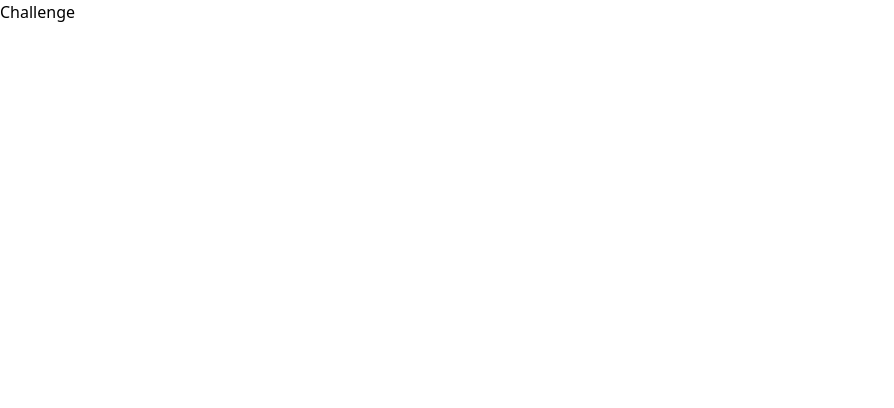
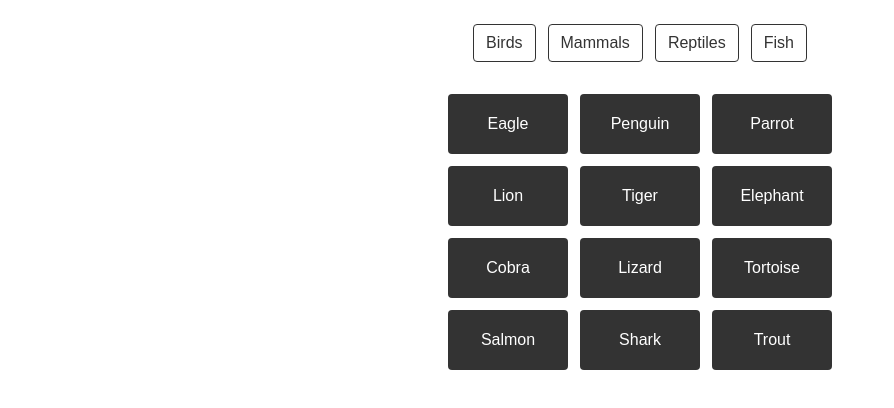
Before and after one commit to themodernmonk7/frontend-challenges, a React (Vite) app: page / in a window 1280 px wide. Shown: the top 408 px of the page, without its empty margins (0-894 px from the left). Built offline with nearby package versions, Linux system fonts and the light colour scheme.

Commit message:
task completed

```diff
--- a/src/App.jsx
+++ b/src/App.jsx
@@ -1,9 +1,7 @@
+import LabelFilter from "./components/LabelFilter"
+
 function App() {
-  return (
-    <h1>
-      Challenge
-    </h1>
-  )
+  return <LabelFilter />
 }
 
 export default App
--- /dev/null
+++ b/src/components/LabelFilter.jsx
@@ -0,0 +1,133 @@
+import { useEffect, useState } from "react"
+import styled from "styled-components"
+
+const animalData = [
+  { name: "Eagle", class: "Birds" },
+  { name: "Penguin", class: "Birds" },
+  { name: "Parrot", class: "Birds" },
+  { name: "Lion", class: "Mammals" },
+  { name: "Tiger", class: "Mammals" },
+  { name: "Elephant", class: "Mammals" },
+  { name: "Cobra", class: "Reptiles" },
+  { name: "Lizard", class: "Reptiles" },
+  { name: "Tortoise", class: "Reptiles" },
+  { name: "Salmon", class: "Fish" },
+  { name: "Shark", class: "Fish" },
+  { name: "Trout", class: "Fish" },
+]
+
+const LabelFilter = () => {
+  const [filterAnimalName, setFilterAnimalName] = useState([])
+  const [filterAnimalClass, setFilterAnimalClass] = useState([])
+  const animalClasses = Array.from(
+    new Set(animalData.map((animal) => animal.class))
+  )
+
+  const handleFilterAnimalName = () => {
+    const result = animalData.filter((animal) =>
+      filterAnimalClass.includes(animal.class)
+    )
+    setFilterAnimalName(result)
+  }
+
+  useEffect(() => {
+    handleFilterAnimalName()
+  }, [filterAnimalClass])
+
+  console.log(filterAnimalClass)
+  console.log(filterAnimalName)
+
+  return (
+    <Wrapper>
+      <div data-testid="labels-wrapper-id" className="label-container">
+        {animalClasses.map((animalClass) => (
+          <div
+            onClick={() =>
+              setFilterAnimalClass((prevState) =>
+                prevState.includes(animalClass)
+                  ? prevState.filter((item) => item !== animalClass)
+                  : [...prevState, animalClass]
+              )
+            }
+            data-testid="label-id"
+            className={`label ${
+              filterAnimalClass.includes(animalClass) ? "active" : ""
+            }`}
+            key={animalClass}
+          >
+            {animalClass}
+          </div>
+        ))}
+      </div>
+      <div data-testid="tile-container-id" className="tile-container">
+        {(filterAnimalClass.length > 0 ? filterAnimalName : animalData).map(
+          (animal) => (
+            <div
+              data-testid="animal-tile-id"
+              className="tile"
+              key={animal.name}
+            >
+              {animal.name}
+            </div>
+          )
+        )}
+      </div>
+    </Wrapper>
+  )
+}
+
+export default LabelFilter
+
+const Wrapper = styled.div`
+  display: flex;
+  flex-direction: column;
+  align-items: center;
+  font-family: sans-serif;
+  margin: 24px;
+  gap: 24px;
+
+  .label-container {
+    display: flex;
+    flex-direction: row;
+    gap: 12px;
+
+    .label {
+      background-color: #fff;
+      color: #333;
+      border: 1px solid #333;
+      border-radius: 4px;
+      margin-bottom: 8px;
+      padding: 6px 12px;
+      cursor: pointer;
+      transition: 0.1s ease-in-out;
+
+      &:hover {
+        opacity: 0.8;
+      }
+      &.active {
+        background-color: #333;
+        color: #fff;
+      }
+    }
+  }
+
+  .tile-container {
+    display: grid;
+    grid-template-columns: repeat(auto-fill, minmax(100px, 1fr));
+    grid-template-columns: repeat(3, 1fr);
+    gap: 12px;
+
+    .tile {
+      background-color: #333;
+      color: #fff;
+      padding: 12px;
+      border-radius: 4px;
+      text-align: center;
+      display: flex;
+      justify-content: center;
+      align-items: center;
+      height: 60px;
+      min-width: 120px;
+    }
+  }
+`
```
Also changed, not shown: src/components/index.jsx (deleted).
